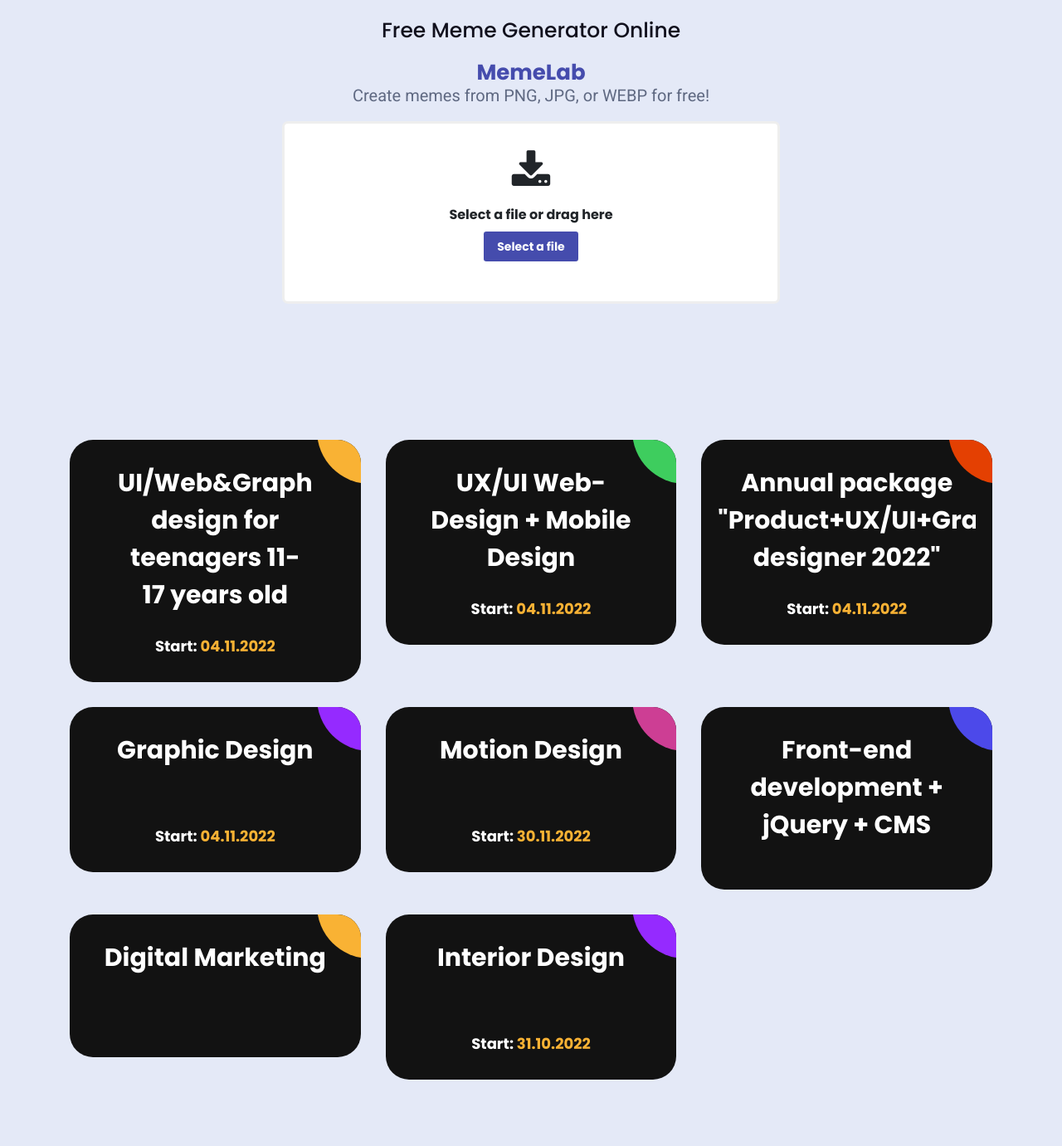
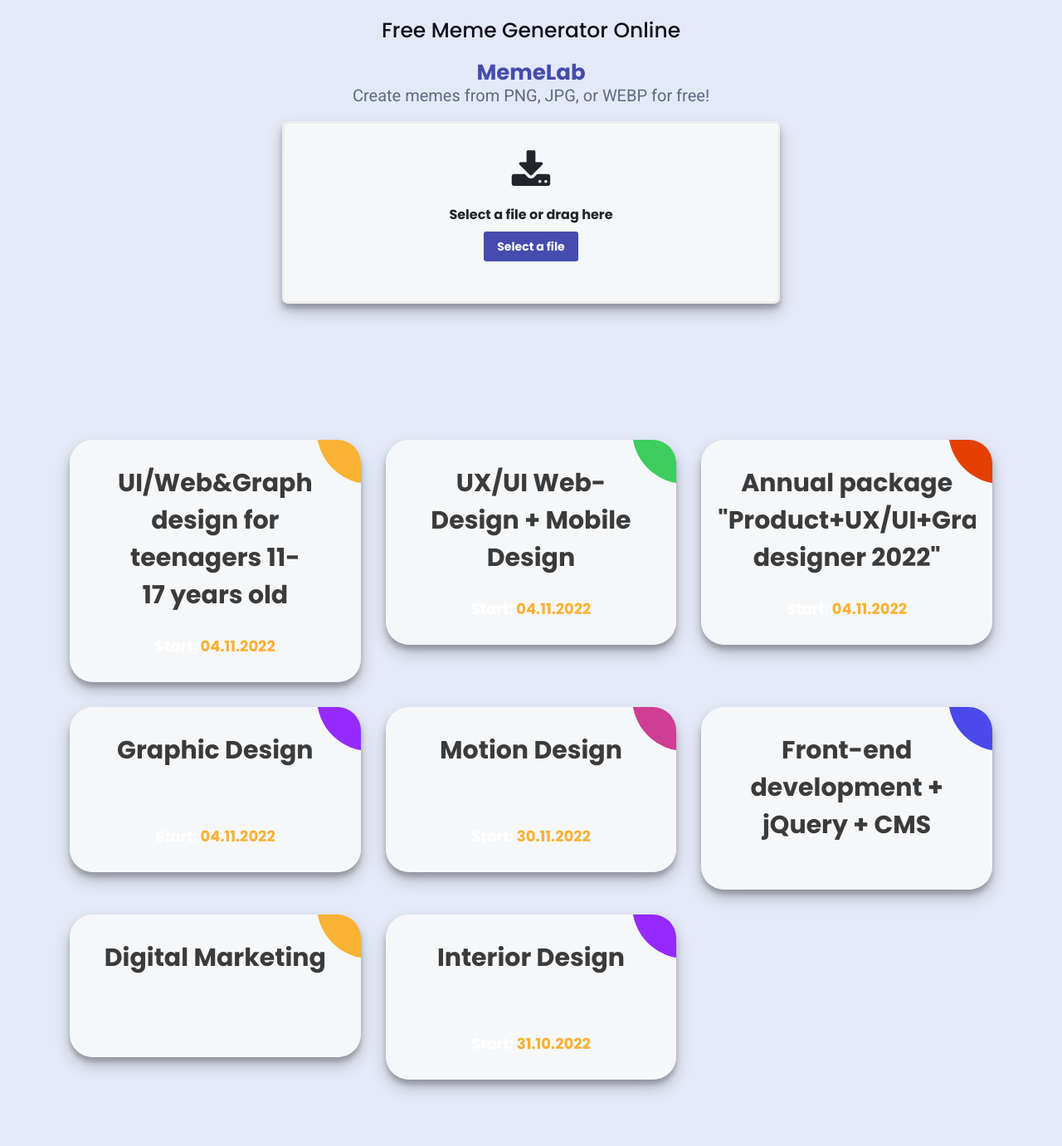
Before and after one commit to Sk-Azraf-Sami/Memes-Generator, a Flask app: page / in a window 1280 px wide. Shown: the whole page at 83% size. Run offline with Flask 3, Linux system fonts and the light colour scheme; some libraries are stand-ins or nearby versions.

Commit message:
update style

```diff
--- a/static/style_file_upload.css
+++ b/static/style_file_upload.css
@@ -65,18 +65,19 @@
         width: 100%;
         padding: 2rem 1.5rem;
         text-align: center;
-        background: #fff;
+        background: #f6f7f9;
         border-radius: 7px;
         border: 3px solid #eee;
         transition: all .2s ease;
         user-select: none;
+        box-shadow: 0 10px 20px rgba(0,0,0,0.19), 0 6px 6px rgba(0,0,0,0.23); /* Added 3D box shadow */
 
         &:hover {
           border-color: #454cad;
         }
         &.hover {
           border: 3px solid #454cad;
-          box-shadow: inset 0 0 0 6px #eee;
+          box-shadow: inset 0 0 0 6px #f6eaea;
 
           #start {
             i.fa {
@@ -171,6 +172,7 @@
       .ag-format-container {
         width: 1142px;
         margin: 0 auto;
+
       }
 
 
@@ -186,6 +188,7 @@
         flex-wrap: wrap;
 
         padding: 50px 0;
+
       }
       .ag-courses_item {
         -ms-flex-preferred-size: calc(33.33333% - 30px);
@@ -196,16 +199,18 @@
         overflow: hidden;
 
         border-radius: 28px;
+        box-shadow: 0 10px 20px rgba(0,0,0,0.19), 0 6px 6px rgba(0,0,0,0.23); /* Added 3D box shadow */
       }
       .ag-courses-item_link {
         display: block;
         padding: 30px 20px;
-        background-color: #121212;
+        background-color: #f6f7f9;
+
 
         overflow: hidden;
 
         position: relative;
-      }
+    }
       .ag-courses-item_link:hover,
       .ag-courses-item_link:hover .ag-courses-item_date {
         text-decoration: none;
@@ -224,7 +229,7 @@
 
         font-weight: bold;
         font-size: 30px;
-        color: #FFF;
+        color: #3c3a3a;
 
         z-index: 2;
         position: relative;
```
